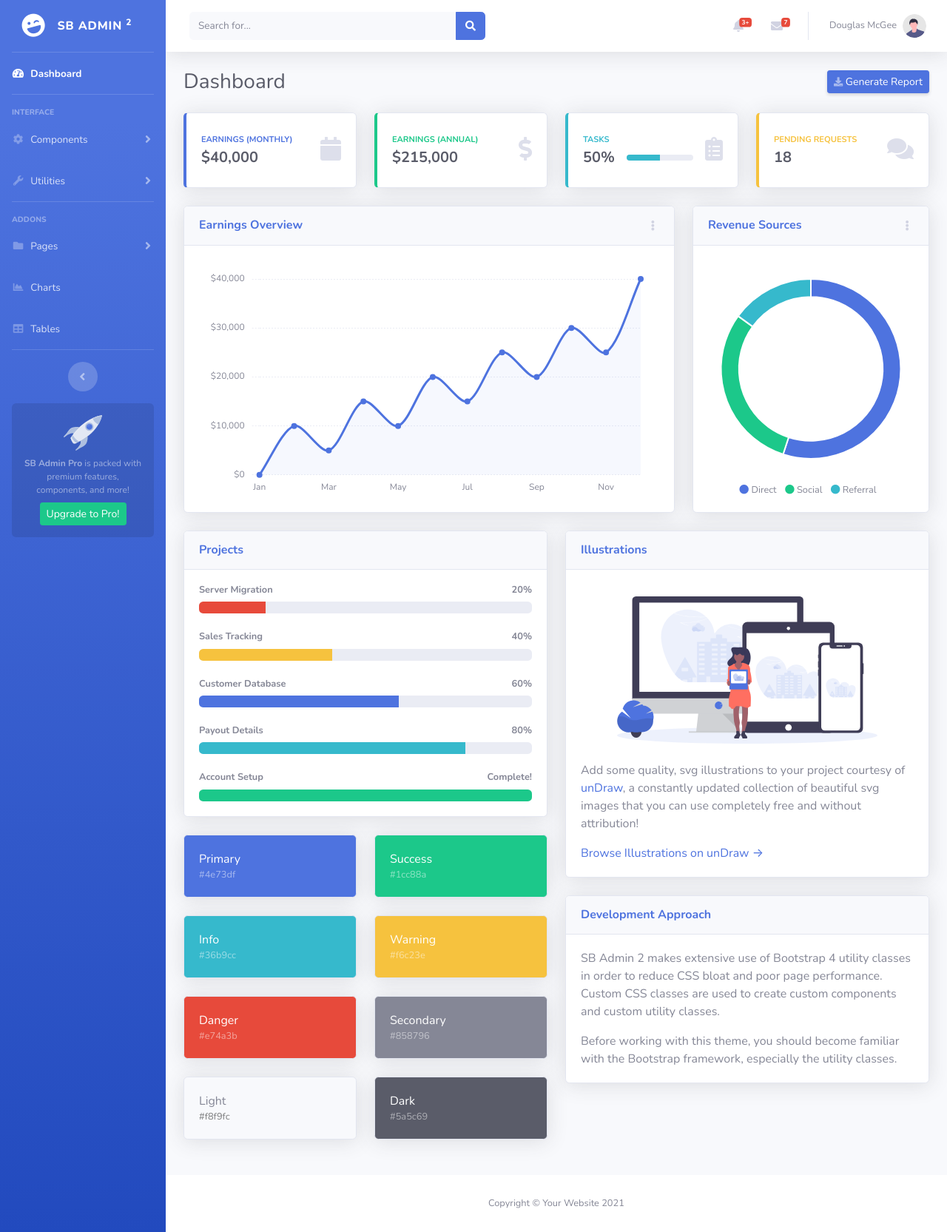
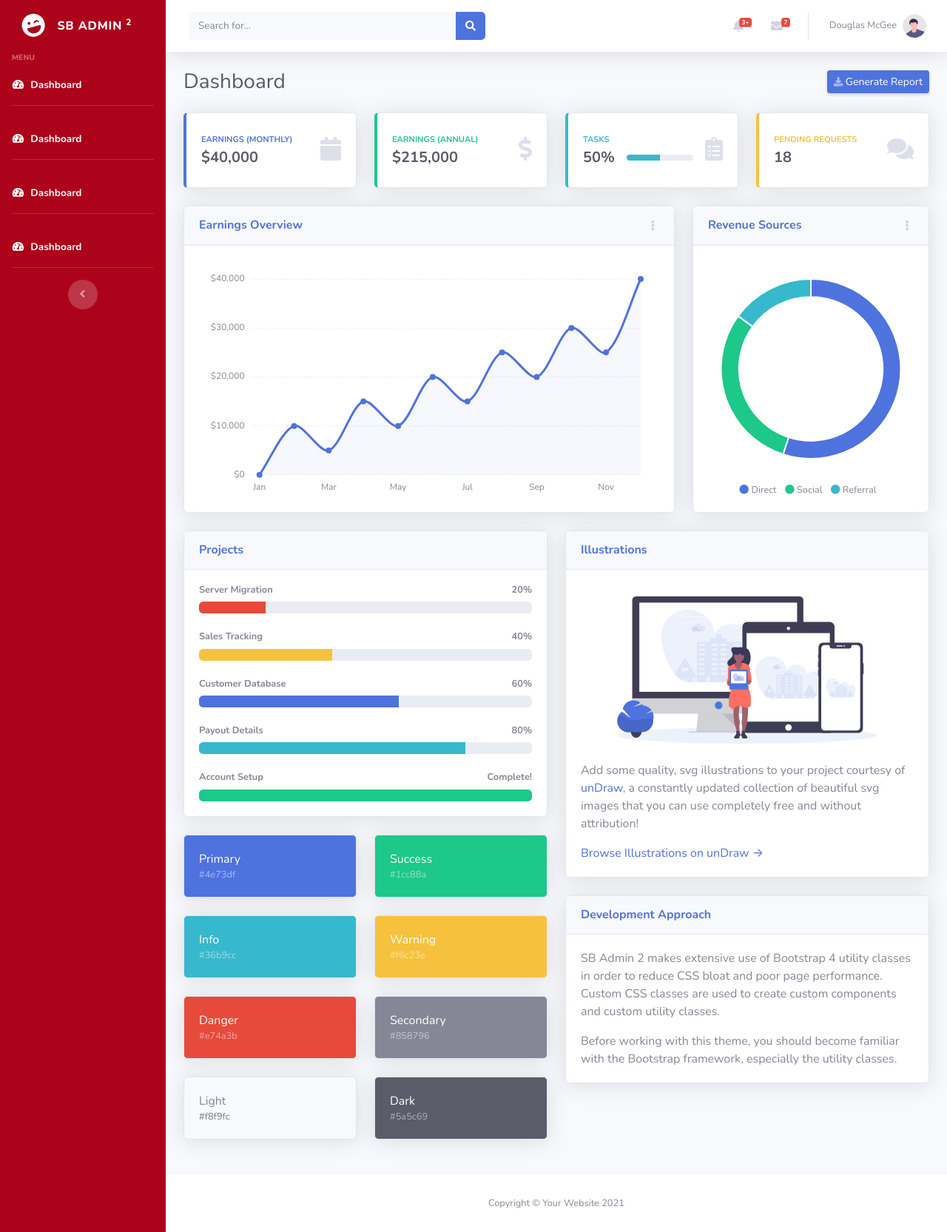
Before and after one commit to Backendmonk/Web_Tugas_akhir, a PHP site: page /Pembina/index.html in a window 1280 px wide. Shown: the whole page at 74% size. Run offline with PHP 8.4, Linux system fonts and the light colour scheme.

Commit message:
ganti skin
kepak kebhibekaan

```diff
--- a/Pembina/index.html
+++ b/Pembina/index.html
@@ -19,6 +19,7 @@
 
     <!-- Custom styles for this template-->
     <link href="../css/sb-admin-2.min.css" rel="stylesheet">
+    <link href="../css/gaya.css" rel="stylesheet">
 
 </head>
 
@@ -28,7 +29,7 @@
     <div id="wrapper">
 
         <!-- Sidebar -->
-        <ul class="navbar-nav bg-gradient-primary sidebar sidebar-dark accordion" id="accordionSidebar">
+        <ul class="navbar-nav bg-samping sidebar sidebar-dark accordion" id="accordionSidebar">
 
             <!-- Sidebar - Brand -->
             <a class="sidebar-brand d-flex align-items-center justify-content-center" href="index.html">
@@ -38,8 +39,12 @@
                 <div class="sidebar-brand-text mx-3">SB Admin <sup>2</sup></div>
             </a>
 
-            <!-- Divider -->
-            <hr class="sidebar-divider my-0">
+
+
+            <!-- Heading -->
+            <div class="sidebar-heading">
+                Menu
+            </div>
 
              <!-- Nav Item - Dashboard -->
              <li class="nav-item active">
@@ -47,106 +52,38 @@
                     <i class="fas fa-fw fa-tachometer-alt"></i>
                     <span>Dashboard</span></a>
             </li>
-
              <!-- Divider -->
              <hr class="sidebar-divider">
 
-            <!-- Heading -->
-            <div class="sidebar-heading">
-                Interface
-            </div>
-
-            <!-- Nav Item - Pages Collapse Menu -->
-            <li class="nav-item">
-                <a class="nav-link collapsed" href="#" data-toggle="collapse" data-target="#collapseTwo"
-                    aria-expanded="true" aria-controls="collapseTwo">
-                    <i class="fas fa-fw fa-cog"></i>
-                    <span>Components</span>
-                </a>
-                <div id="collapseTwo" class="collapse" aria-labelledby="headingTwo" data-parent="#accordionSidebar">
-                    <div class="bg-white py-2 collapse-inner rounded">
-                        <h6 class="collapse-header">Custom Components:</h6>
-                        <a class="collapse-item" href="buttons.html">Buttons</a>
-                        <a class="collapse-item" href="cards.html">Cards</a>
-                    </div>
-                </div>
+               <!-- Nav Item - Dashboard -->
+               <li class="nav-item active">
+                <a class="nav-link" href="index.html">
+                    <i class="fas fa-fw fa-tachometer-alt"></i>
+                    <span>Dashboard</span></a>
             </li>
-
-            <!-- Nav Item - Utilities Collapse Menu -->
-            <li class="nav-item">
-                <a class="nav-link collapsed" href="#" data-toggle="collapse" data-target="#collapseUtilities"
-                    aria-expanded="true" aria-controls="collapseUtilities">
-                    <i class="fas fa-fw fa-wrench"></i>
-                    <span>Utilities</span>
-                </a>
-                <div id="collapseUtilities" class="collapse" aria-labelledby="headingUtilities"
-                    data-parent="#accordionSidebar">
-                    <div class="bg-white py-2 collapse-inner rounded">
-                        <h6 class="collapse-header">Custom Utilities:</h6>
-                        <a class="collapse-item" href="utilities-color.html">Colors</a>
-                        <a class="collapse-item" href="utilities-border.html">Borders</a>
-                        <a class="collapse-item" href="utilities-animation.html">Animations</a>
-                        <a class="collapse-item" href="utilities-other.html">Other</a>
-                    </div>
-                </div>
-            </li>
-
              <!-- Divider -->
              <hr class="sidebar-divider">
 
-            <!-- Heading -->
-            <div class="sidebar-heading">
-                Addons
-            </div>
-
-            <!-- Nav Item - Pages Collapse Menu -->
-            <li class="nav-item">
-                <a class="nav-link collapsed" href="#" data-toggle="collapse" data-target="#collapsePages"
-                    aria-expanded="true" aria-controls="collapsePages">
-                    <i class="fas fa-fw fa-folder"></i>
-                    <span>Pages</span>
-                </a>
-                <div id="collapsePages" class="collapse" aria-labelledby="headingPages" data-parent="#accordionSidebar">
-                    <div class="bg-white py-2 collapse-inner rounded">
-                        <h6 class="collapse-header">Login Screens:</h6>
-                        <a class="collapse-item" href="login.html">Login</a>
-                        <a class="collapse-item" href="register.html">Register</a>
-                        <a class="collapse-item" href="forgot-password.html">Forgot Password</a>
-                        <div class="collapse-divider"></div>
-                        <h6 class="collapse-header">Other Pages:</h6>
-                        <a class="collapse-item" href="404.html">404 Page</a>
-                        <a class="collapse-item" href="blank.html">Blank Page</a>
-                    </div>
-                </div>
+               <!-- Nav Item - Dashboard -->
+               <li class="nav-item active">
+                <a class="nav-link" href="index.html">
+                    <i class="fas fa-fw fa-tachometer-alt"></i>
+                    <span>Dashboard</span></a>
             </li>
-
-            <!-- Nav Item - Charts -->
-            <li class="nav-item">
-                <a class="nav-link" href="charts.html">
-                    <i class="fas fa-fw fa-chart-area"></i>
-                    <span>Charts</span></a>
+             <!-- Divider -->
+             <hr class="sidebar-divider">
+               <!-- Nav Item - Dashboard -->
+               <li class="nav-item active">
+                <a class="nav-link" href="index.html">
+                    <i class="fas fa-fw fa-tachometer-alt"></i>
+                    <span>Dashboard</span></a>
             </li>
-
-            <!-- Nav Item - Tables -->
-            <li class="nav-item">
-                <a class="nav-link" href="tables.html">
-                    <i class="fas fa-fw fa-table"></i>
-                    <span>Tables</span></a>
-            </li>
-
              <!-- Divider -->
-            <hr class="sidebar-divider d-none d-md-block">
+             <hr class="sidebar-divider">
 
             <!-- Sidebar Toggler (Sidebar) -->
             <div class="text-center d-none d-md-inline">
                 <button class="rounded-circle border-0" id="sidebarToggle"></button>
-            </div>
-
-            <!-- Sidebar Message -->
-            <div class="sidebar-card d-none d-lg-flex">
-                <img class="sidebar-card-illustration mb-2" src="../img/undraw_rocket.svg" alt="...">
-                <p class="text-center mb-2"><strong>SB Admin Pro</strong> is packed with premium features, components, and more!</p>
-                <a class="btn btn-success btn-sm" href="https://startbootstrap.com/theme/sb-admin-pro">Upgrade to Pro!</a>
             </div>
 
         </ul>
--- /dev/null
+++ b/css/gaya.css
@@ -0,0 +1,3 @@
+.bg-samping {
+    background-color: #AC031A;
+  }
--- a/css/style.css
+++ b/css/style.css
@@ -1,6 +1,6 @@
 body {
   font-family: "Roboto", sans-serif;
-  background-color: #f8fafb; }
+  background-color: #AC031A; }
 
 p {
   color: #b3b3b3;
@@ -8,6 +8,7 @@ p {
 
 h1, h2, h3, h4, h5, h6,
 .h1, .h2, .h3, .h4, .h5, .h6 {
+  color: #e6e6e6; ;
   font-family: "Roboto", sans-serif; }
 
 a {
@@ -16,6 +17,8 @@ a {
   transition: .3s all ease; }
   a:hover {
     text-decoration: none !important; }
+
+
 
 .content {
   padding: 7rem 0; }
```
Also changed, not shown: index.php (+4 -19 lines), img/LogoStiki.png (added). Lines whose indentation alone changed are shown as unchanged.
